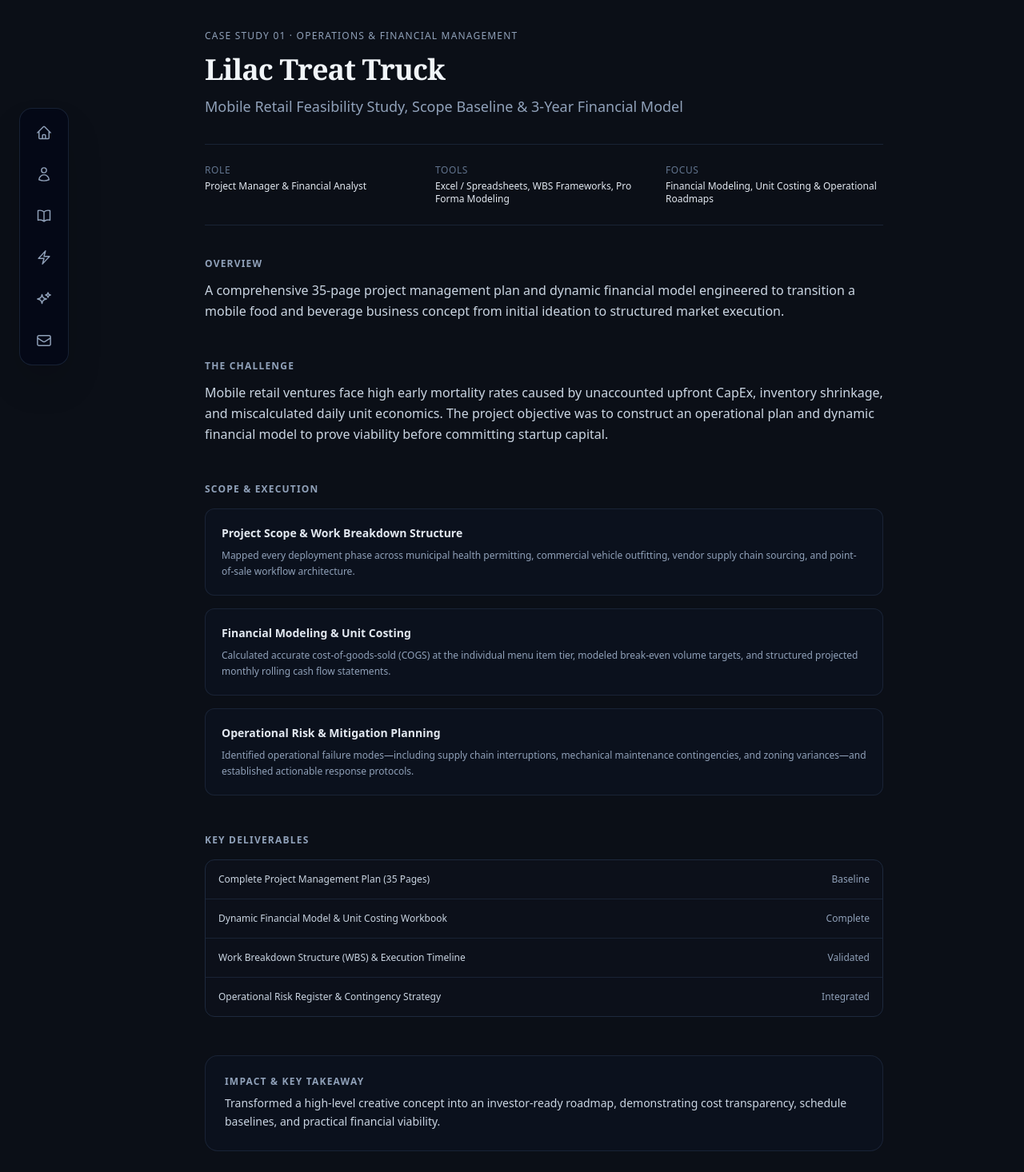
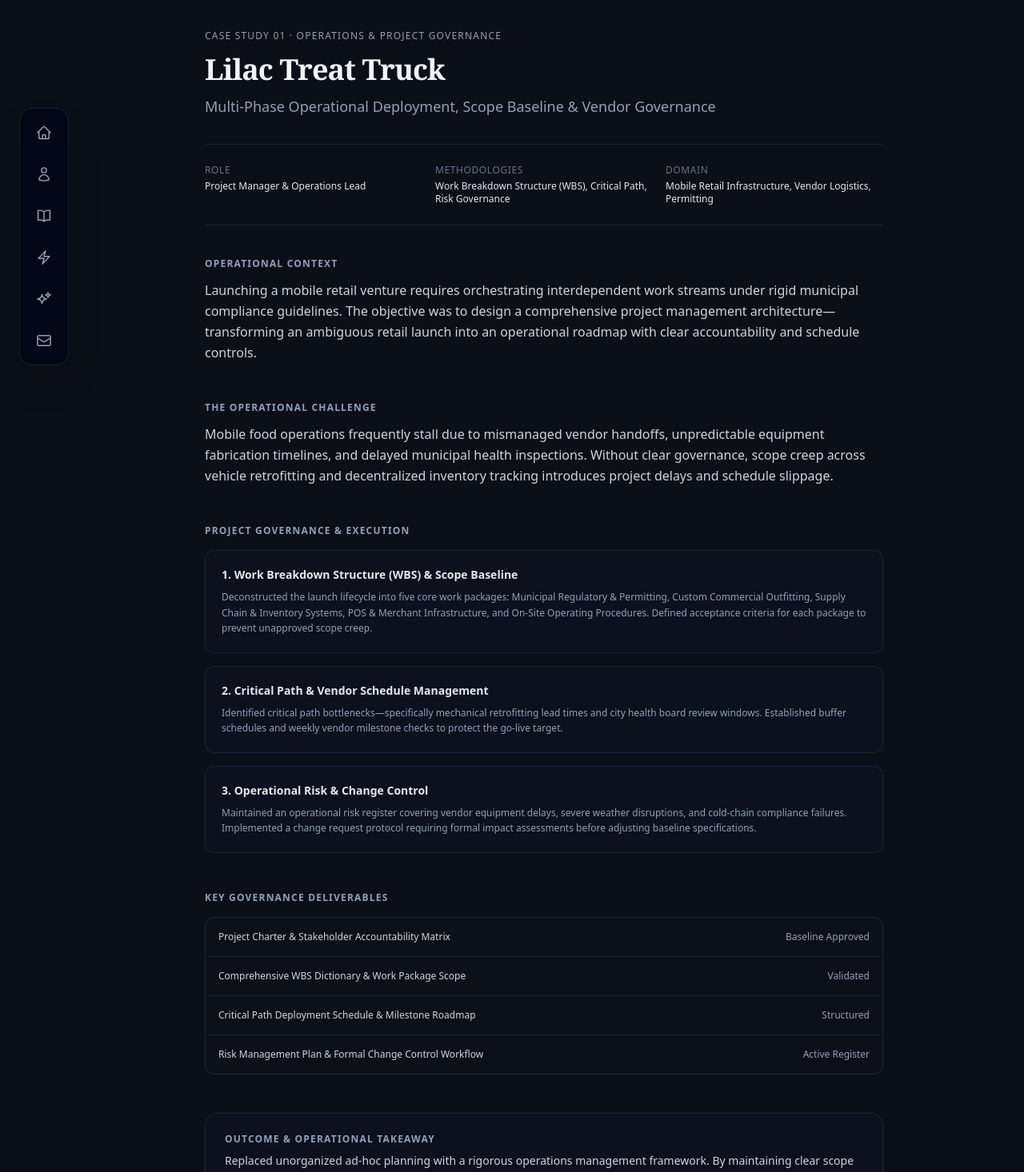
Before and after one commit to tanztylr/portfolio-v3, a Next.js app: page /projects/treat-truck in a window 1280 px wide. Shown: the part 104-1570 px from the top of the page at 80% size. Built offline with nearby package versions, Linux system fonts and the light colour scheme.

Commit message:
refactor: restructure Treat Truck case study into PM and operational governance framework

```diff
--- a/app/projects/treat-truck/page.tsx
+++ b/app/projects/treat-truck/page.tsx
@@ -13,13 +13,13 @@ export default function TreatTruckPage() {
       {/* HEADER */}
       <header className="border-b border-slate-800/80 pb-8">
         <span className="text-xs uppercase tracking-widest text-slate-400 font-medium">
-          Case Study 01 · Operations &amp; Financial Management
+          Case Study 01 · Operations &amp; Project Governance
         </span>
         <h1 className="mt-3 font-serif text-3xl sm:text-4xl text-slate-100 font-semibold tracking-tight">
           Lilac Treat Truck
         </h1>
         <p className="mt-3 text-lg text-slate-400 leading-relaxed max-w-2xl">
-          Mobile Retail Feasibility Study, Scope Baseline &amp; 3-Year Financial Model
+          Multi-Phase Operational Deployment, Scope Baseline &amp; Vendor Governance
         </p>
       </header>
 
@@ -27,15 +27,15 @@ export default function TreatTruckPage() {
       <section className="grid grid-cols-1 sm:grid-cols-3 gap-4 py-6 border-b border-slate-800/80 text-xs">
         <div>
           <span className="text-slate-500 uppercase tracking-wider block">Role</span>
-          <span className="text-slate-200 font-medium mt-1 block">Project Manager &amp; Financial Analyst</span>
+          <span className="text-slate-200 font-medium mt-1 block">Project Manager &amp; Operations Lead</span>
         </div>
         <div>
-          <span className="text-slate-500 uppercase tracking-wider block">Tools</span>
-          <span className="text-slate-200 font-medium mt-1 block">Excel / Spreadsheets, WBS Frameworks, Pro Forma Modeling</span>
+          <span className="text-slate-500 uppercase tracking-wider block">Methodologies</span>
+          <span className="text-slate-200 font-medium mt-1 block">Work Breakdown Structure (WBS), Critical Path, Risk Governance</span>
         </div>
         <div>
-          <span className="text-slate-500 uppercase tracking-wider block">Focus</span>
-          <span className="text-slate-200 font-medium mt-1 block">Financial Modeling, Unit Costing &amp; Operational Roadmaps</span>
+          <span className="text-slate-500 uppercase tracking-wider block">Domain</span>
+          <span className="text-slate-200 font-medium mt-1 block">Mobile Retail Infrastructure, Vendor Logistics, Permitting</span>
         </div>
       </section>
 
@@ -43,43 +43,43 @@ export default function TreatTruckPage() {
       <div className="py-10 space-y-12">
         <section>
           <h2 className="text-xs uppercase tracking-widest text-slate-400 font-semibold mb-3">
-            Overview
+            Operational Context
           </h2>
           <p className="text-slate-300 leading-relaxed font-light">
-            A comprehensive 35-page project management plan and dynamic financial model engineered to transition a mobile food and beverage business concept from initial ideation to structured market execution.
+            Launching a mobile retail venture requires orchestrating interdependent work streams under rigid municipal compliance guidelines. The objective was to design a comprehensive project management architecture—transforming an ambiguous retail launch into an operational roadmap with clear accountability and schedule controls.
           </p>
         </section>
 
         <section>
           <h2 className="text-xs uppercase tracking-widest text-slate-400 font-semibold mb-3">
-            The Challenge
+            The Operational Challenge
           </h2>
           <p className="text-slate-300 leading-relaxed font-light">
-            Mobile retail ventures face high early mortality rates caused by unaccounted upfront CapEx, inventory shrinkage, and miscalculated daily unit economics. The project objective was to construct an operational plan and dynamic financial model to prove viability before committing startup capital.
+            Mobile food operations frequently stall due to mismanaged vendor handoffs, unpredictable equipment fabrication timelines, and delayed municipal health inspections. Without clear governance, scope creep across vehicle retrofitting and decentralized inventory tracking introduces project delays and schedule slippage.
           </p>
         </section>
 
         <section>
           <h2 className="text-xs uppercase tracking-widest text-slate-400 font-semibold mb-4">
-            Scope &amp; Execution
+            Project Governance &amp; Execution
           </h2>
           <div className="space-y-4">
             <div className="rounded-xl border border-slate-800/80 bg-slate-900/30 p-5">
-              <h3 className="text-sm font-semibold text-slate-200">Project Scope &amp; Work Breakdown Structure</h3>
+              <h3 className="text-sm font-semibold text-slate-200">1. Work Breakdown Structure (WBS) &amp; Scope Baseline</h3>
               <p className="text-xs text-slate-400 mt-2 leading-relaxed font-light">
-                Mapped every deployment phase across municipal health permitting, commercial vehicle outfitting, vendor supply chain sourcing, and point-of-sale workflow architecture.
+                Deconstructed the launch lifecycle into five core work packages: Municipal Regulatory &amp; Permitting, Custom Commercial Outfitting, Supply Chain &amp; Inventory Systems, POS &amp; Merchant Infrastructure, and On-Site Operating Procedures. Defined acceptance criteria for each package to prevent unapproved scope creep.
               </p>
             </div>
             <div className="rounded-xl border border-slate-800/80 bg-slate-900/30 p-5">
-              <h3 className="text-sm font-semibold text-slate-200">Financial Modeling &amp; Unit Costing</h3>
+              <h3 className="text-sm font-semibold text-slate-200">2. Critical Path &amp; Vendor Schedule Management</h3>
               <p className="text-xs text-slate-400 mt-2 leading-relaxed font-light">
-                Calculated accurate cost-of-goods-sold (COGS) at the individual menu item tier, modeled break-even volume targets, and structured projected monthly rolling cash flow statements.
+                Identified critical path bottlenecks—specifically mechanical retrofitting lead times and city health board review windows. Established buffer schedules and weekly vendor milestone checks to protect the go-live target.
               </p>
             </div>
             <div className="rounded-xl border border-slate-800/80 bg-slate-900/30 p-5">
-              <h3 className="text-sm font-semibold text-slate-200">Operational Risk &amp; Mitigation Planning</h3>
+              <h3 className="text-sm font-semibold text-slate-200">3. Operational Risk &amp; Change Control</h3>
               <p className="text-xs text-slate-400 mt-2 leading-relaxed font-light">
-                Identified operational failure modes—including supply chain interruptions, mechanical maintenance contingencies, and zoning variances—and established actionable response protocols.
+                Maintained an operational risk register covering vendor equipment delays, severe weather disruptions, and cold-chain compliance failures. Implemented a change request protocol requiring formal impact assessments before adjusting baseline specifications.
               </p>
             </div>
           </div>
@@ -87,34 +87,34 @@ export default function TreatTruckPage() {
 
         <section>
           <h2 className="text-xs uppercase tracking-widest text-slate-400 font-semibold mb-4">
-            Key Deliverables
+            Key Governance Deliverables
           </h2>
           <ul className="divide-y divide-slate-800/80 rounded-xl border border-slate-800 bg-slate-900/20 text-xs">
             <li className="flex items-center justify-between p-4 text-slate-300 font-medium">
-              <span>Complete Project Management Plan (35 Pages)</span>
-              <span className="text-slate-400">Baseline</span>
+              <span>Project Charter &amp; Stakeholder Accountability Matrix</span>
+              <span className="text-slate-400">Baseline Approved</span>
             </li>
             <li className="flex items-center justify-between p-4 text-slate-300 font-medium">
-              <span>Dynamic Financial Model &amp; Unit Costing Workbook</span>
-              <span className="text-slate-400">Complete</span>
-            </li>
-            <li className="flex items-center justify-between p-4 text-slate-300 font-medium">
-              <span>Work Breakdown Structure (WBS) &amp; Execution Timeline</span>
+              <span>Comprehensive WBS Dictionary &amp; Work Package Scope</span>
               <span className="text-slate-400">Validated</span>
             </li>
             <li className="flex items-center justify-between p-4 text-slate-300 font-medium">
-              <span>Operational Risk Register &amp; Contingency Strategy</span>
-              <span className="text-slate-400">Integrated</span>
+              <span>Critical Path Deployment Schedule &amp; Milestone Roadmap</span>
+              <span className="text-slate-400">Structured</span>
+            </li>
+            <li className="flex items-center justify-between p-4 text-slate-300 font-medium">
+              <span>Risk Management Plan &amp; Formal Change Control Workflow</span>
+              <span className="text-slate-400">Active Register</span>
             </li>
           </ul>
         </section>
 
         <section className="rounded-2xl border border-slate-800/80 bg-slate-900/30 p-6">
           <h2 className="text-xs uppercase tracking-widest text-slate-400 font-semibold mb-2">
-            Impact &amp; Key Takeaway
+            Outcome &amp; Operational Takeaway
           </h2>
           <p className="text-sm text-slate-300 leading-relaxed font-light">
-            Transformed a high-level creative concept into an investor-ready roadmap, demonstrating cost transparency, schedule baselines, and practical financial viability.
+            Replaced unorganized ad-hoc planning with a rigorous operations management framework. By maintaining clear scope definitions, monitoring the critical path, and enforcing vendor accountability, the project established a predictable operational model ready for multi-location scaling.
           </p>
         </section>
       </div>
```
